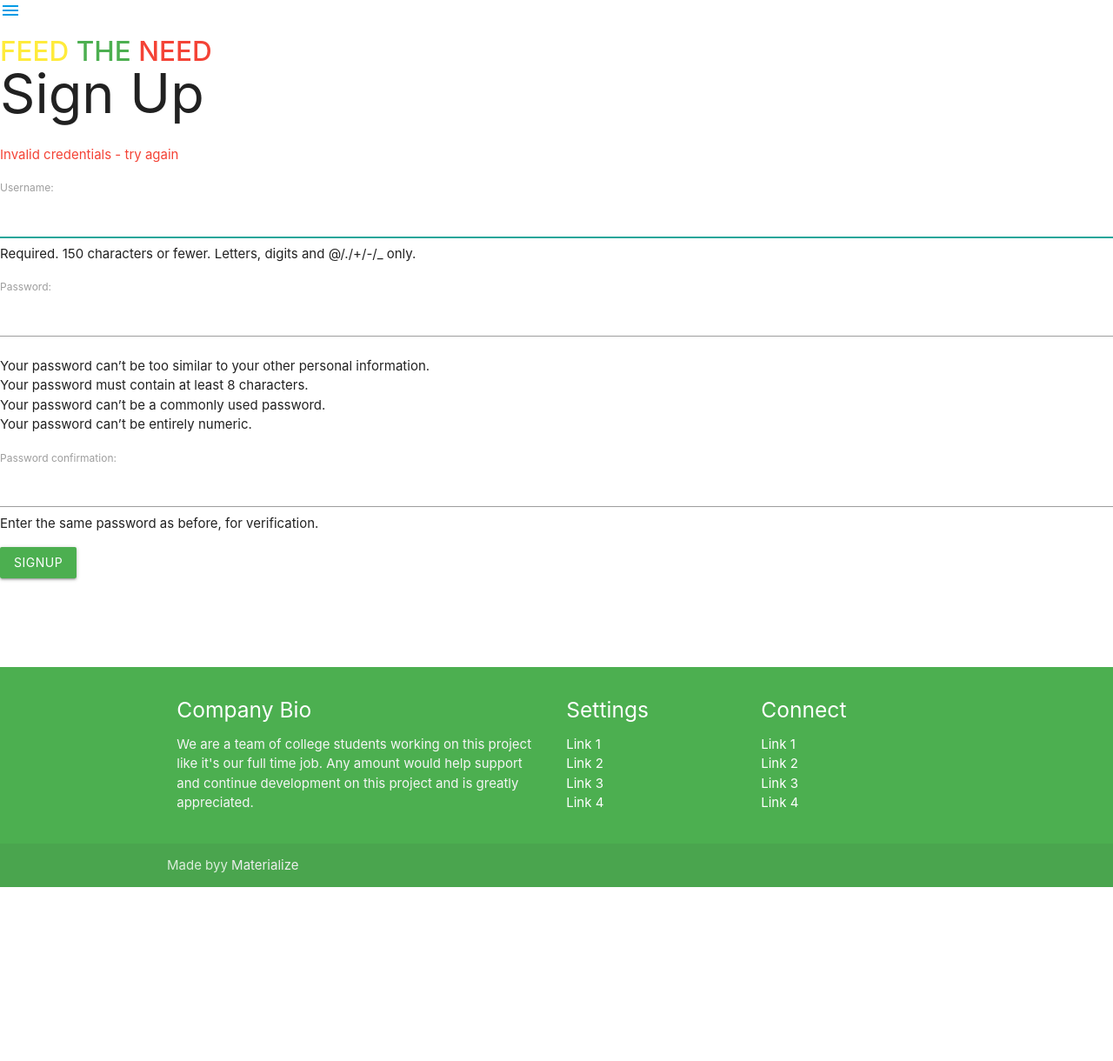
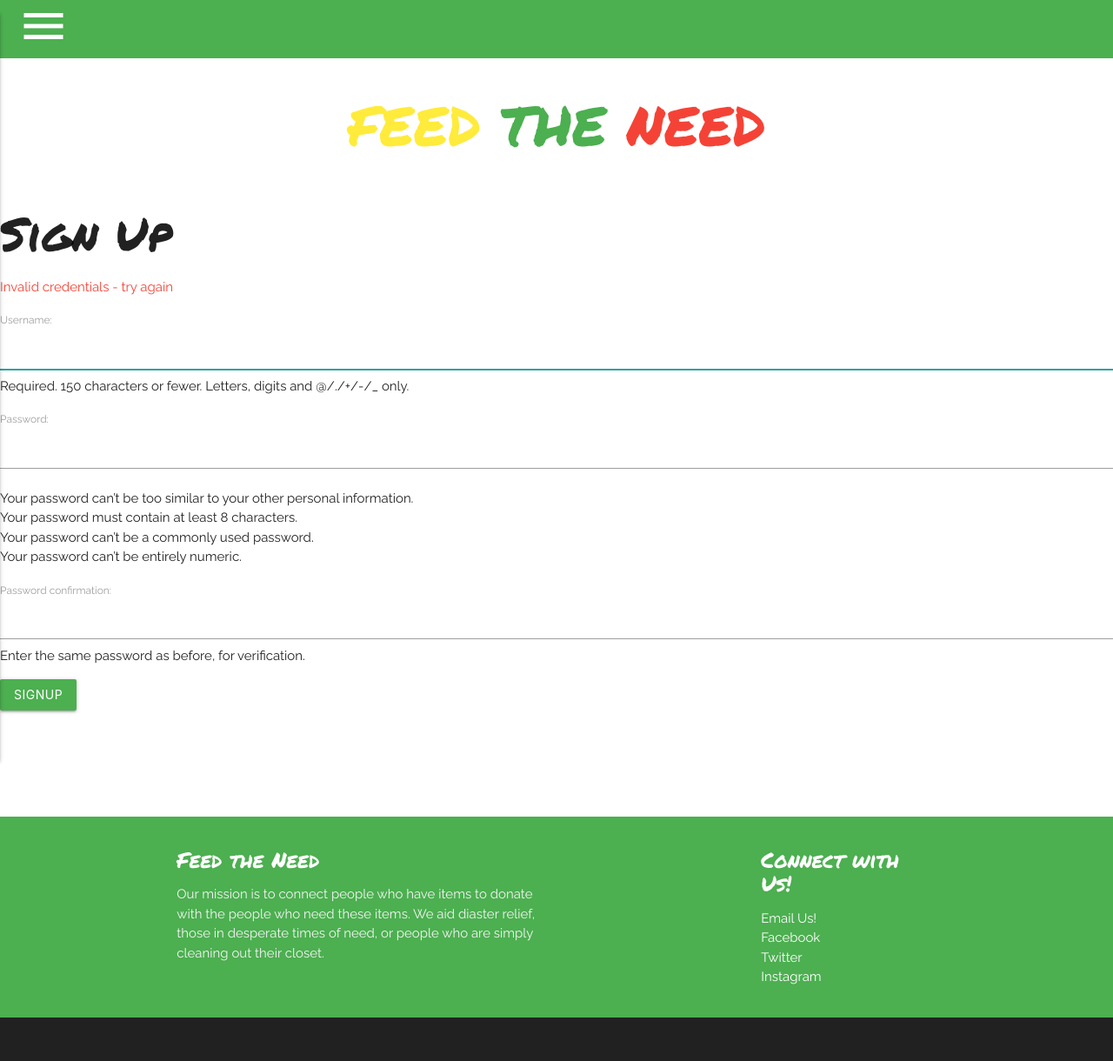
Before and after one commit to KarenkSmith/feed-the-need, a Django app: page /accounts/signup in a window 1280 px wide. Shown: the whole page at 87% size. Before the commit the page ends 1020 px from the top, so only its background shows below. Run offline with Django 3.2, Linux system fonts and the light colour scheme.

Commit message:
update fonts

```diff
--- a/main/static/css/style.css
+++ b/main/static/css/style.css
@@ -2,7 +2,7 @@ html, body {
 	height: 100%;
 	margin: 0;
 	padding: 0;
- }
+}
 
 body {
 display: flex;
@@ -10,31 +10,51 @@ flex-direction: column;
 flex-wrap: nowrap;
 justify-content: flex-start;
 min-height: 100vh;
+font-family: 'Raleway', sans-serif;
+}
+
+h1 {
+text-align: center;
+}
+h1, h2, h5 {
+font-family: 'Permanent Marker', cursive;
 }
 
 main {
 flex: 4 0 calc(100% - 64px);
 }
 
+i.icon-yellow {
+	color: white;
+	margin: 0 20px;
 
+}
 
 .icon-block {
 padding: 0 15px;
+
 }
 
 .icon-block .material-icons {
 	font-size: inherit;
 }
 
+#slide-out > li > a {
+	color: #ffffff !important;
+	text-decoration: none;
+	font-size: 30px;
+	font-family: 'Permanent Marker', cursive;
+	text-align: center;
+}
+
 nav ul {
 list-style: none;
-margin: 0 2px;
+margin: 10px;
 padding: 0;
 display: flex;
-text-align: center;
 justify-content: space-around;
 }
 
-nav {
-	background-color: black !important;
+footer {
+font-family: 'Raleway', sans-serif;
 }
--- a/main/templates/base.html
+++ b/main/templates/base.html
@@ -11,78 +11,80 @@
 	<link type="text/css" rel='stylesheet' href="https://fonts.googleapis.com/icon?family=Material+Icons" />
 	<link type="text/css" rel="stylesheet"
 		href="https://cdnjs.cloudflare.com/ajax/libs/materialize/1.0.0/css/materialize.min.css" />
+	<link href="https://fonts.googleapis.com/css?family=Permanent+Marker|Raleway" rel="stylesheet">
 	<link type="text/css" rel='stylesheet' href="{% static 'css/style.css' %}" />
 </head>
 
 <body>
+
 	<nav>
-		<h1 class="brand-logo"><strong>
-				<span class="yellow-text">FEED</span>
-				<span class="green-text">THE</span>
-				<span class="red-text">NEED</span></strong></h1>
 	</nav>
-	<ul id="slide-out" class="sidenav">
 
-
+	<ul id="slide-out" class="sidenav green white-text" style="margin: 15px">
+		<br>
 		{% if user.is_authenticated %}
 		<li><a href="#!">View Needs</a></li>
 		<li><a href="#!">View Feeds</a></li>
-		<li><div class="divider"></div></li>
-		<li><a href="">Profile</a></li>
+		<br>
+		<li>
+			<div class="divider"></div>
+		</li>
+		<br>
+		<li><a href="">Your Profile</a></li>
 		<li><a href="{% url 'logout' %}">Log Out</a></li>
 		{% else %}
 		<li><a href="#!">View Needs</a></li>
-		<li><div class="divider"></div></li>
-		<li><a href="{% url 'login' %}">Log In</a>or</li>
-		<li><a href="{% url 'signup' %}">Sign Up</a></li>
+		<br>
+		<li>
+			<div class="divider"></div>
+		</li>
+		<br>
+		<li><a href="{% url 'login' %}">Log In</a>
+			<a href="{% url 'signup' %}">Sign Up</a></li>
 		{% endif %}
 
 	</ul>
-	<a href="#" data-target="slide-out" class="sidenav-trigger"><i class="material-icons">menu</i></a>
 
+	<a href="#" data-target="slide-out" class="sidenav-trigger green "><i class="medium material-icons icon-yellow">menu</i></a>
 
-
+	<h1 class="brand-logo"><strong>
+			<span class="yellow-text">FEED</span>
+			<span class="green-text">THE</span>
+			<span class="red-text">NEED</span></strong></h1>
 
 	<main class="container" style="width: 100%; padding: 0; margin: 0">
 		{% block content %}
 		{% endblock %}
 	</main>
+
+
+
 	<footer class="page-footer green">
 		<div class="container">
 			<div class="row">
 				<div class="col l6 s12">
-					<h5 class="white-text">Company Bio</h5>
-					<p class="grey-text text-lighten-4">We are a team of college students working on this project like
-						it's our
-						full time job. Any amount would help support and continue development on this project and is
-						greatly
-						appreciated.</p>
-
-
+					<h5 class="white-text">Feed the Need</h5>
+					<p class="grey-text text-lighten-4">
+						Our mission is to connect people who have items to donate with the people who need these items.
+						We aid diaster relief, those in desperate times of need, or people who are simply cleaning out
+						their closet.
+					</p>
 				</div>
+				<div class="col l3 s12"></div>
 				<div class="col l3 s12">
-					<h5 class="white-text">Settings</h5>
+					<h5 class="white-text">Connect with Us! </h5>
 					<ul>
-						<li><a class="white-text" href="#!">Link 1</a></li>
-						<li><a class="white-text" href="#!">Link 2</a></li>
-						<li><a class="white-text" href="#!">Link 3</a></li>
-						<li><a class="white-text" href="#!">Link 4</a></li>
-					</ul>
-				</div>
-				<div class="col l3 s12">
-					<h5 class="white-text">Connect</h5>
-					<ul>
-						<li><a class="white-text" href="#!">Link 1</a></li>
-						<li><a class="white-text" href="#!">Link 2</a></li>
-						<li><a class="white-text" href="#!">Link 3</a></li>
-						<li><a class="white-text" href="#!">Link 4</a></li>
+						<li><a class="white-text" href="#!">Email Us!</a></li>
+						<li><a class="white-text" href="#!">Facebook</a></li>
+						<li><a class="white-text" href="#!">Twitter</a></li>
+						<li><a class="white-text" href="#!">Instagram</a></li>
 					</ul>
 				</div>
 			</div>
 		</div>
-		<div class="footer-copyright">
+		<div class="footer-copyright grey darken-4">
 			<div class="container">
-				Made byy <a class="grey-text text-lighten-3" href="http://materializecss.com">Materialize</a>
+				<!-- footer text -->
 			</div>
 		</div>
 	</footer>
--- a/main/templates/registration/login.html
+++ b/main/templates/registration/login.html
@@ -1,7 +1,7 @@
 {% extends 'base.html' %}
 {% block content %}
 
-<h1>Log In</h1>
+<h2>Log In</h2>
 <form method="post" action="{% url 'login' %}">
     {% csrf_token %}
     {{ form.as_p }}
--- a/main/templates/registration/signup.html
+++ b/main/templates/registration/signup.html
@@ -1,7 +1,7 @@
 {% extends 'base.html' %}
 {% block content %}
 
-<h1>Sign Up</h1>
+<h2>Sign Up</h2>
 
 {% if error_message %}<p class="red-text">{{ error_message }}</p>{% endif %}
 
```
